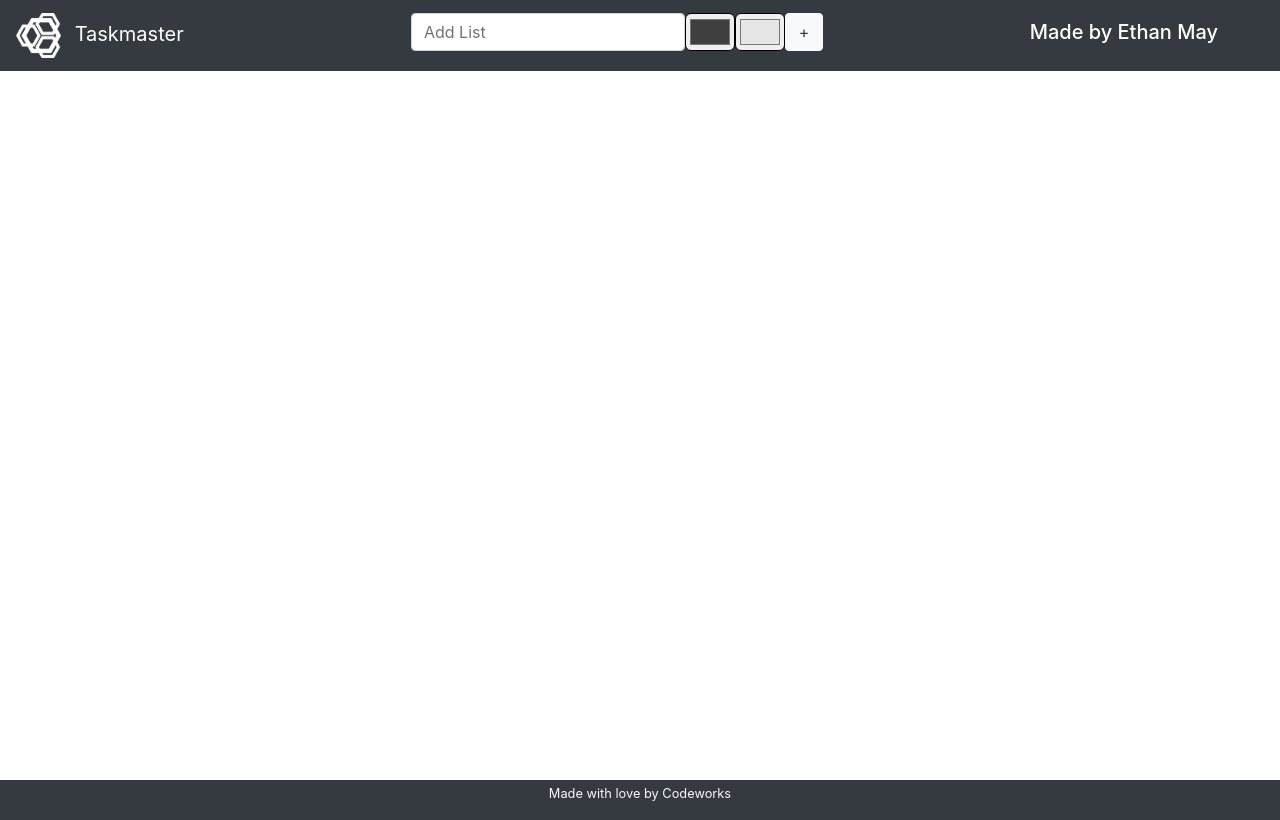
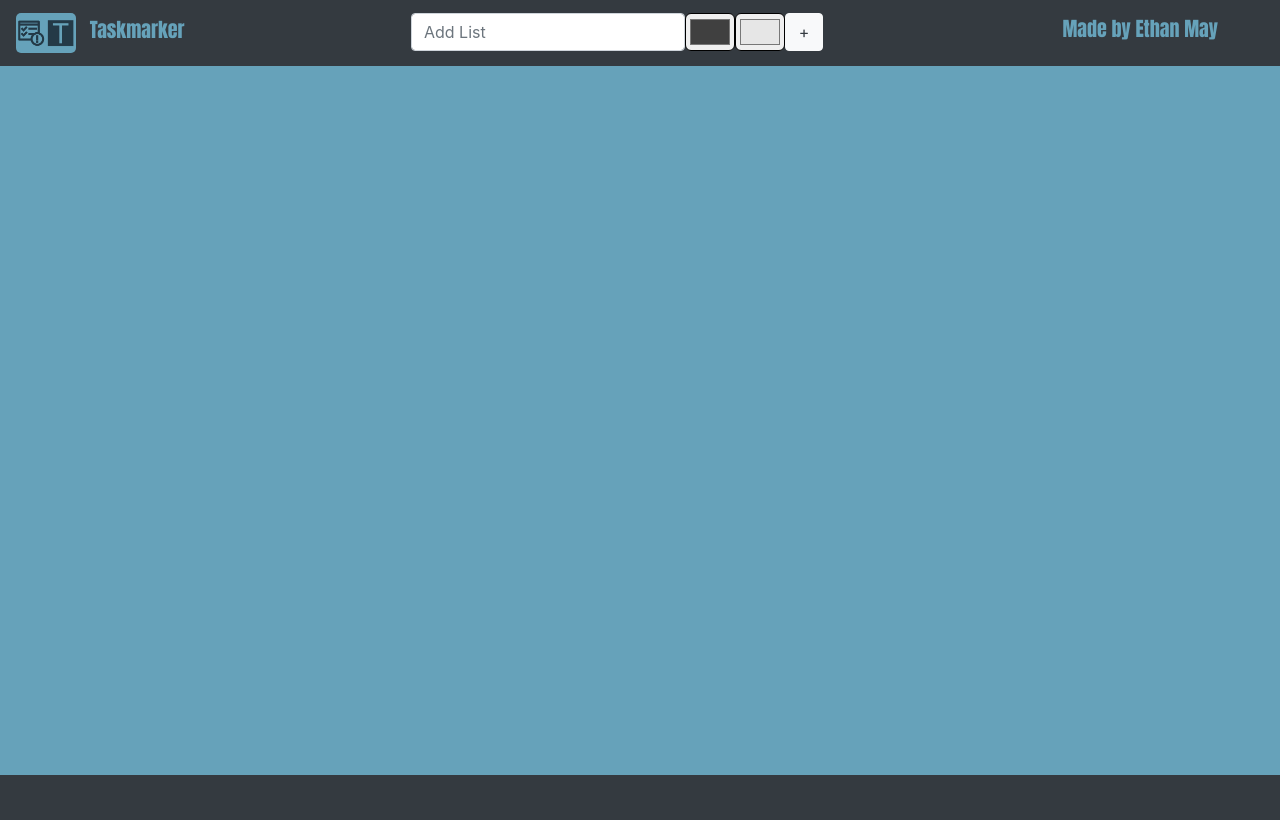
Before and after one commit to ethanmmay/taskmarker, a website with bundled scripts: page index.html in a window 1280 px wide. Built offline with nearby package versions, Linux system fonts and the light colour scheme.

Commit message:
Slight Restyle

```diff
--- a/assets/style/main.css
+++ b/assets/style/main.css
@@ -10,4 +10,19 @@ button {
 
 main {
   height: 88.6vh;
+  background-color: #66a2ba;
 }
+
+body {
+  background-color: #343a40;
+}
+
+.title {
+  font-family: Impact, Haettenschweiler, 'Arial Narrow Bold', sans-serif;
+  color: #66a2ba;
+}
+
+.title-image {
+  max-width: 60px;
+  border-radius: 5px;
+}
--- a/index.html
+++ b/index.html
@@ -8,7 +8,7 @@
     <link rel="stylesheet" href="https://stackpath.bootstrapcdn.com/bootstrap/4.3.1/css/bootstrap.min.css"
         integrity="sha384-ggOyR0iXCbMQv3Xipma34MD+dH/1fQ784/j6cY/iJTQUOhcWr7x9JvoRxT2MZw1T" crossorigin="anonymous">
     <link rel="stylesheet" href="assets/style/main.css">
-    <title>Ethan May's Taskmaster</title>
+    <title>Ethan May's Taskmarker</title>
 </head>
 
 <body>
@@ -17,8 +17,8 @@
             <div class="navbar-brand d-flex w-100">
                 <div class="row d-flex w-100">
                     <div class="col-sm-4">
-                        <img src="assets/img/logo.png" width="45" height="45" alt="" loading="lazy">
-                        <span class="ml-2">Taskmaster</span>
+                        <img src="assets/img/taskmarker.png" alt="Logo" class="title-image">
+                        <span class="title ml-2">Taskmarker</span>
                     </div>
                     <div class="col-sm-4">
                         <form class="form-inline d-flex justify-content-center"
@@ -33,7 +33,7 @@
                         </form>
                     </div>
                     <div class="col-sm-4 d-flex justify-content-end align-items-center">
-                        <h5>Made by Ethan May</h5>
+                        <h5 class="title">Made by Ethan May</h5>
                     </div>
                 </div>
             </div>
@@ -48,7 +48,6 @@
     <footer class="container-fluid bg-dark text-light">
         <div class="row text-center">
             <div class="col">
-                <p><small>Made with love by Codeworks</small></p>
             </div>
         </div>
     </footer>
```
Also changed, not shown: assets/img/logo.png (deleted), assets/img/taskmarker.png (added).
